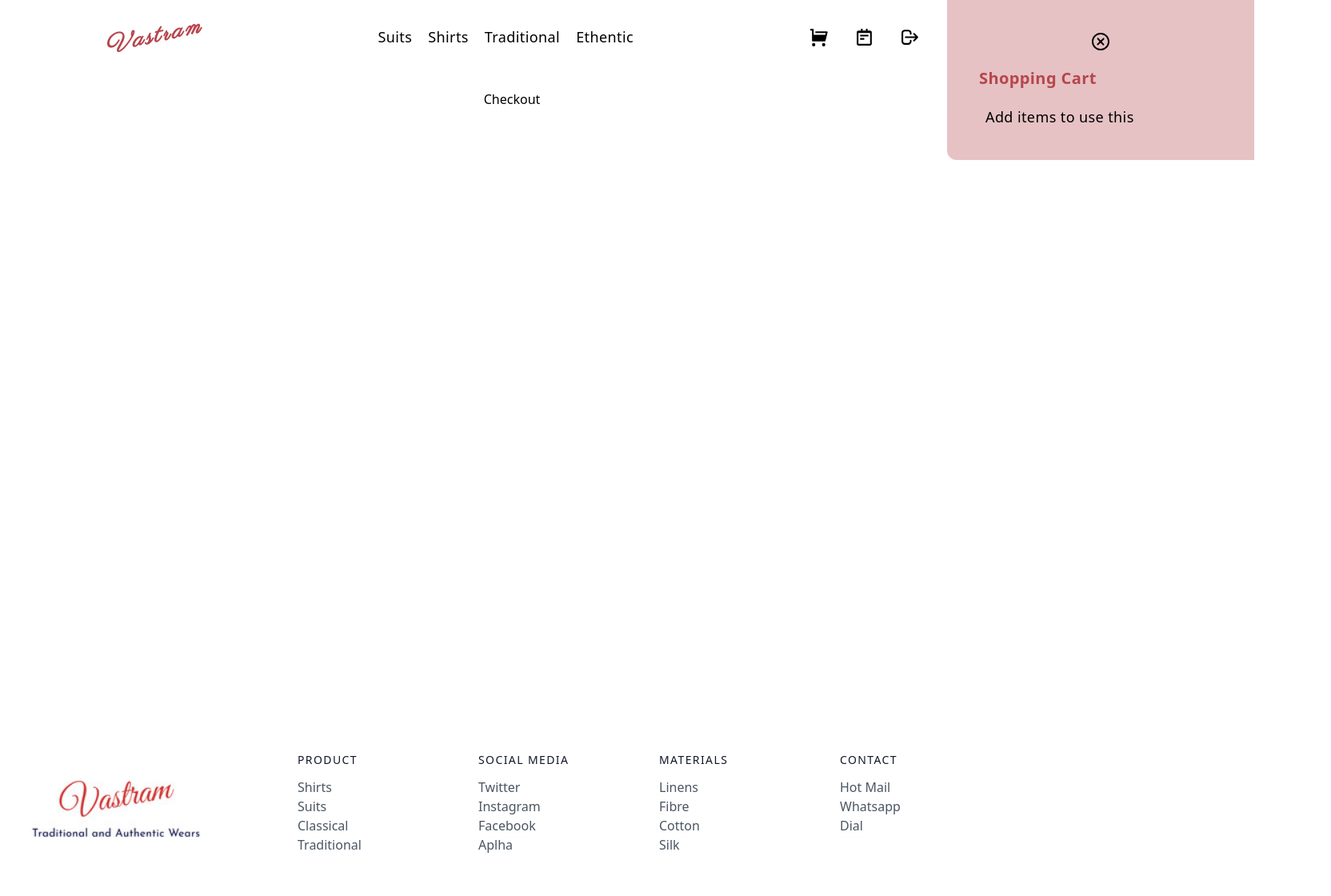
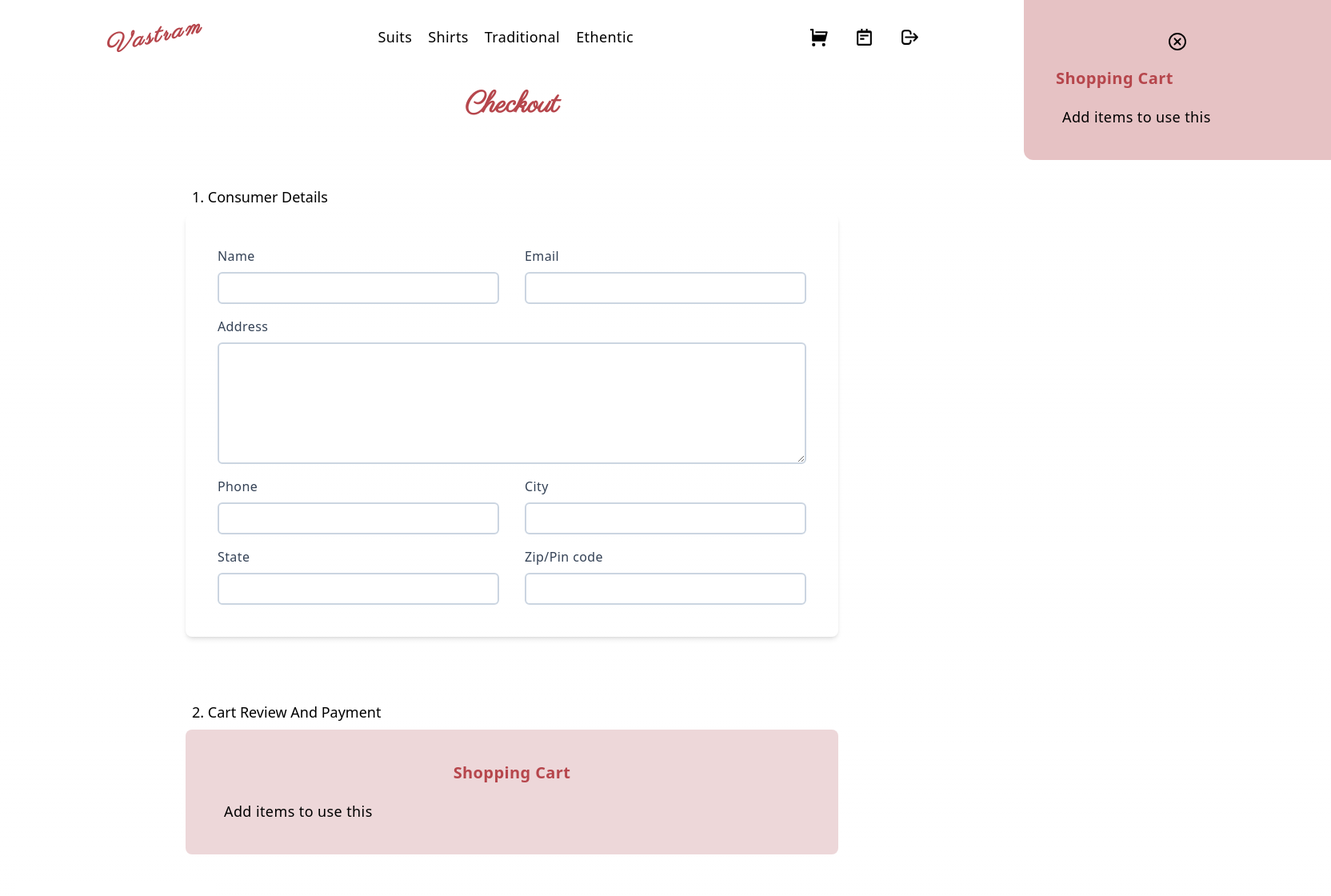
Before and after one commit to shawakash/Vastram, a Next.js app in the folder vastram/: page /checkout in a window 1280 px wide. Shown: the top 1120 px of the page at 80% size, 1664 px wide, since content can reach past the window. Built offline with nearby package versions, Linux system fonts and the light colour scheme.

Commit message:
Adding Checkout page

```diff
--- a/vastram/src/components/Navbar.jsx
+++ b/vastram/src/components/Navbar.jsx
@@ -56,7 +56,7 @@ const Navbar = ({ addInCart, removeFromCart, cart, subTotal, clearCart }) => {
                     <li className=""><HiOutlineLogout className='text-base md:text-lg lg:text-[25px]' /></li>
                 </Link>
             </ul>
-            <div ref={sideCartRef} className="sideCart absolute top-24 right-24 flex flex-col gap-y-5 p-10 bg-[#e5bfc1] bg-opacity-95 rounded-xl md:rounded-t-none md: rounded-r-none md:top-0 right-0 tracking-wide transform transition-transform translate-x-full w-72 md:w-96 z-90">
+            <div ref={sideCartRef} className={`sideCart absolute top-24  flex flex-col gap-y-5 p-10 bg-[#e5bfc1] bg-opacity-95 rounded-xl md:rounded-t-none md: rounded-r-none md:top-0 right-0 tracking-wide transform transition-transform ${Object.keys(cart).length != 0 ? 'translate-x-0' : 'translate-x-full'} w-72 md:w-96 z-90`}>
                 <div onClick={toggleCart} className="flex justify-center text-2xl cursor-pointer"><CgCloseO /></div>
                 <h2 className="heading font-semibold md:font-bold text-[#b6464c] text-base md:text-xl">Shopping Cart</h2>
                 <ol className="list-disc list-outside font-normal flex flex-col w-full gap-y-2 text-sm md:text-lg pl-2 text-black">
@@ -66,8 +66,8 @@ const Navbar = ({ addInCart, removeFromCart, cart, subTotal, clearCart }) => {
                                 <li className="" key={k}>
                                     <div className="flex text-sm md:gap-x-4 gap-x-2 items-center text-[14.5px] md:text-lg">
 
-                                        <div className="product w-2/3 ">{cart[k]?.name.slice(0, 13)}..</div>
-                                        <div className="item-info w-1/6 font-serif flex items-center gap-x-2 w-fit">
+                                        <div className="product w-1/2 ">{cart[k]?.name.slice(0, 13)}..</div>
+                                        <div className="item-info w-1/3 font-serif flex items-center gap-x-2">
                                             <div onClick={(_) => {
                                                 addInCart(k, 1, 534, 'M', "The Dohti(M, White)", "White")
                                                 toast.success("Added One Item To The Cart :) ")
@@ -92,8 +92,8 @@ const Navbar = ({ addInCart, removeFromCart, cart, subTotal, clearCart }) => {
 
                             <div className="flex text-sm md:gap-x-4 gap-x-2 items-center text-[14.5px] md:text-lg">
 
-                                <div className="product w-2/3 ">Summary --&gt; </div>
-                                <div className="item-info flex w-1/6 font-serif flex  gap-x-2 w-fit">
+                                <div className="product w-1/2 ">Summary --&gt; </div>
+                                <div className="item-info flex font-serif gap-x-2 w-1/3">
                                     <div className="">Items: </div>
                                     <div className="count text-slate-800">5</div>
 
@@ -106,7 +106,9 @@ const Navbar = ({ addInCart, removeFromCart, cart, subTotal, clearCart }) => {
                         </div>
                             <div className="flex justify-around">
                                 <div className="">
-                                    <button className='md:text-lg text-sm text-white font-medium cursor-pointer bg-[#b6464c] rounded-md md:px-4 px-2 py-1 flex items-center gap-x-2'><BsFillBagCheckFill />CheckOut</button>
+                                    <Link href={'/checkout'}>
+                                    <button onClick={toggleCart} className='md:text-lg text-sm text-white font-medium cursor-pointer bg-[#b6464c] rounded-md md:px-4 px-2 py-1 flex items-center gap-x-2'><BsFillBagCheckFill />CheckOut</button>
+                                    </Link>
                                 </div>
                                 <div className="">
                                     <button onClick={(_) => {
--- a/vastram/src/pages/checkout.js
+++ b/vastram/src/pages/checkout.js
@@ -1,8 +1,129 @@
+import Link from 'next/link';
 import React from 'react'
+import { BsFillBagCheckFill } from 'react-icons/bs';
+import { HiOutlineMinusCircle } from 'react-icons/hi';
+import { RiAddCircleLine, RiDeleteBin6Line } from 'react-icons/ri';
+import toast, { Toaster } from 'react-hot-toast';
 
-const Checkout = () => {
+const Checkout = ({ cart, removeFromCart, addInCart, subTotal, clearCart }) => {
     return (
-        <div>Checkout</div>
+        <>
+            <div className="checkout flex flex-col sm:w-3/4 w-80 gap-y-6 md:gap-y-20 pb-8 ">
+                <div className="head flex justify-center items-center text-2xl md:text-4xl text-[#b6464c] font-head font-semibold">
+                    Checkout
+                </div>
+                <div className="details flex flex-col gap-y-2">
+                    <div className="font-medium text-base md:text-lg w-fit px-2 rounded-lg hover:shadow-lg transition-all">1. Consumer Details</div>
+                    <form action="" className="details flex flex-col shadow-md rounded-lg gap-y-4 py-10 px-8 md:px-10 tracking-wide">
+                        <div className="flex gap-x-2 md:gap-x-8">
+                            <div className="flex flex-col w-1/2 md:w-1/2 gap-y-2">
+                                <label htmlFor="name" className="font-medium text-slate-700 text-sm md:text-base ">Name</label>
+                                <input type="text" name='name' className="border-2 border-slate-300 rounded-md focus:border-[#db7075] py-[0.5px] transition-all outline-none px-2 md:py-1 text-sm md:text-xl" />
+                            </div>
+                            <div className="flex flex-col w-1/2 md:w-1/2 gap-y-2">
+                                <label htmlFor="email" className="font-medium text-slate-700 text-sm md:text-base ">Email</label>
+                                <input type="email" name='email' className="border-2 border-slate-300 rounded-md focus:border-[#db7075] py-[0.5px] transition-all outline-none px-2 md:py-1 text-sm md:text-xl" />
+                            </div>
+                        </div>
+
+                        <div className="flex flex-col gap-y-2">
+                            <label htmlFor="address" className="font-medium text-slate-700 text-sm md:text-base ">Address</label>
+                            <textarea rows={'5'} cols={'10'} type="text" name='email' className="border-2 border-slate-300 rounded-md focus:border-[#db7075] py-[0.5px] transition-all outline-none px-2 md:py-1 text-sm md:text-xl" />
+                        </div>
+                        <div className="flex gap-x-2 md:gap-x-8">
+                            <div className="flex flex-col w-1/2 md:w-1/2 gap-y-2">
+                                <label htmlFor="Phone" className="font-medium text-slate-700 text-sm md:text-base ">Phone</label>
+                                <input type="number" name='Phone' className="border-2 border-slate-300 rounded-md focus:border-[#db7075] py-[0.5px] transition-all outline-none px-2 md:py-1 text-sm md:text-xl" />
+                            </div>
+                            <div className="flex flex-col w-1/2 md:w-1/2 gap-y-2">
+                                <label htmlFor="city" className="font-medium text-slate-700 text-sm md:text-base ">City</label>
+                                <input type="text" name='city' className="border-2 border-slate-300 rounded-md focus:border-[#db7075] py-[0.5px] transition-all outline-none px-2 md:py-1 text-sm md:text-xl" />
+                            </div>
+                        </div>
+                        <div className="flex gap-x-2 md:gap-x-8">
+                            <div className="flex flex-col w-1/2 md:w-1/2 gap-y-2">
+                                <label htmlFor="state" className="font-medium text-slate-700 text-sm md:text-base ">State</label>
+                                <input type="text" name='state' className="border-2 border-slate-300 rounded-md focus:border-[#db7075] py-[0.5px] transition-all outline-none px-2 md:py-1 text-sm md:text-xl" />
+                            </div>
+                            <div className="flex flex-col w-1/2 md:w-1/2 gap-y-2">
+                                <label htmlFor="pincode" className="font-medium text-slate-700 text-sm md:text-base ">Zip/Pin code</label>
+                                <input type="number" name='pincode' className="border-2 border-slate-300 rounded-md focus:border-[#db7075] py-[0.5px] transition-all outline-none px-2 md:py-1 text-sm md:text-xl" />
+                            </div>
+                        </div>
+                    </form>
+                </div>
+                <div className="flex flex-col gap-y-2">
+                    <div className="font-medium text-base md:text-lg w-fit px-2 rounded-lg hover:shadow-lg transition-all">2. Cart Review And Payment</div>
+                    <div className="sideCart w-full flex flex-col gap-y-5 p-10 bg-[#ecd5d7] bg-opacity-95 rounded-lg items-center tracking-wide ">
+                        <h2 className="heading font-semibold md:font-bold text-[#b6464c] text-base md:text-xl">Shopping Cart</h2>
+                        <ol className="list-disc list-outside font-normal flex flex-col w-full gap-y-2 text-sm md:text-lg pl-2 text-black">
+                            {Object.keys(cart).length == 0 ? <div className='font-medium text-lg'>Add items to use this</div> :
+                                Object.keys(cart).map((k) => {
+                                    return (
+                                        <li className="" key={k}>
+                                            <div className="flex text-sm md:gap-x-4 gap-x-2 items-center text-[14.5px] md:text-lg">
+
+                                                <div className="product w-1/2 ">{cart[k]?.name.slice(0, 13)}..</div>
+                                                <div className="item-info w-1/3 font-serif flex items-center gap-x-2 ">
+                                                    <div onClick={(_) => {
+                                                        addInCart(k, 1, 534, 'M', "The Dohti(M, White)", "White")
+                                                        toast.success("Added One Item To The Cart :) ")
+                                                    }} className="incr text-lg text-slate-700"><RiAddCircleLine /></div>
+                                                    <div className="count text-slate-800">{cart[k]?.qty}</div>
+                                                    <div onClick={() => {
+                                                        removeFromCart(k, 1)
+                                                        toast.success("Removed one Item From Cart :( ")
+                                                    }} className="decr text-slate-700"><HiOutlineMinusCircle /></div>
+                                                </div>
+                                                <div className="item-total w-1/6 font-serif">
+                                                    ₹{(cart[k].qty) * (cart[k].price)}
+                                                </div>
+                                            </div>
+                                        </li>
+                                    );
+                                })}
+
+                            {Object.keys(cart).length == 0 ? <></> :
+                                <><div className="text-black flex flex-col gap-y-2 my-2">
+                                    <hr />
+
+                                    <div className="flex text-sm md:gap-x-4 gap-x-2 items-center text-[14.5px] md:text-lg">
+
+                                        <div className="product w-1/2 ">Summary --&gt; </div>
+                                        <div className="item-info flex font-serif w-1/3 gap-x-2 ">
+                                            <div className="">Items: </div>
+                                            <div className="count text-slate-800">5</div>
+
+                                        </div>
+                                        <div className="item-total w-1/6 font-serif">
+                                            ₹{subTotal}
+                                        </div>
+                                    </div>
+
+                                </div>
+                                    <div className="flex justify-around">
+                                        <div className="">
+                                            <Link href={'/order'}>
+                                                <button className='md:text-lg text-sm text-white font-medium cursor-pointer bg-[#b6464c] rounded-md md:px-4 px-2 py-1 flex items-center gap-x-2'><BsFillBagCheckFill />Pay ₹ {subTotal}</button>
+                                            </Link>
+                                        </div>
+                                        <div className="">
+                                            <button onClick={(_) => {
+                                                clearCart()
+                                                toast.success('Cart is cleared');
+                                            }} className='md:text-lg text-sm text-white font-medium cursor-pointer bg-[#b6464c] rounded-md px-2 md:px-4 py-1 flex items-center gap-x-2'><RiDeleteBin6Line />Clear</button>
+                                        </div>
+                                    </div>
+                                    <Toaster />
+                                </>
+
+                            }
+
+                        </ol>
+                    </div>
+                </div>
+            </div>
+        </>
     )
 }
 
--- a/vastram/src/pages/product/[slug].js
+++ b/vastram/src/pages/product/[slug].js
@@ -5,6 +5,7 @@ import { BsFillBagCheckFill, BsQuestionCircle } from 'react-icons/bs';
 import { FaRegQuestionCircle } from 'react-icons/fa';
 import { MdAddCircle } from 'react-icons/md';
 import toast, { Toaster } from 'react-hot-toast';
+import Link from 'next/link';
 
 
 const Slug = ({addInCart}) => {
@@ -108,14 +109,17 @@ const Slug = ({addInCart}) => {
                                     </div>
                                 </div>
                             </div>
-                            <div className="flex w-fit gap-x-6 w-full items-center md:gap-x-10">
+                            <div className="flex gap-x-6 w-full items-center md:gap-x-10">
                                 <span className="title-font font-medium font-serif md:text-2xl text-lg text-gray-900 w-20 sm:w-fit">₹ 500.00</span>
                                 <button onClick={() => {
                                     addInCart(112165542546, 3, 534, 'M', "The Dohti(M, White)", "White")
+
                                     toast.success("Added item in cart :) ")
                                 }} className='md:text-lg text-lg text-white font-medium cursor-pointer bg-[#b6464c] rounded-md md:px-4 px-2 py-1 flex items-center gap-x-2'><MdAddCircle /></button>
                                 <div className=" flex ">
-                                    <button className='md:text-lg text-sm text-white font-medium cursor-pointer bg-[#b6464c] rounded-md md:px-4 px-2 py-1 flex items-center gap-x-2'><BsFillBagCheckFill />CheckOut</button>
+                                    <Link href={'/checkout'}>
+                                    <button  className='md:text-lg text-sm text-white font-medium cursor-pointer bg-[#b6464c] rounded-md md:px-4 px-2 py-1 flex items-center gap-x-2'><BsFillBagCheckFill />CheckOut</button>
+                                    </Link>
                                     <button className="rounded-full w-10 h-10 bg-gray-200 p-0 border-0 inline-flex items-center justify-center text-gray-500 ml-4">
                                         <svg fill="currentColor" strokeLinecap="round" strokeLinejoin="round" strokeWidth="2" className="w-5 h-5" viewBox="0 0 24 24">
                                             <path d="M20.84 4.61a5.5 5.5 0 00-7.78 0L12 5.67l-1.06-1.06a5.5 5.5 0 00-7.78 7.78l1.06 1.06L12 21.23l7.78-7.78 1.06-1.06a5.5 5.5 0 000-7.78z"></path>
```
